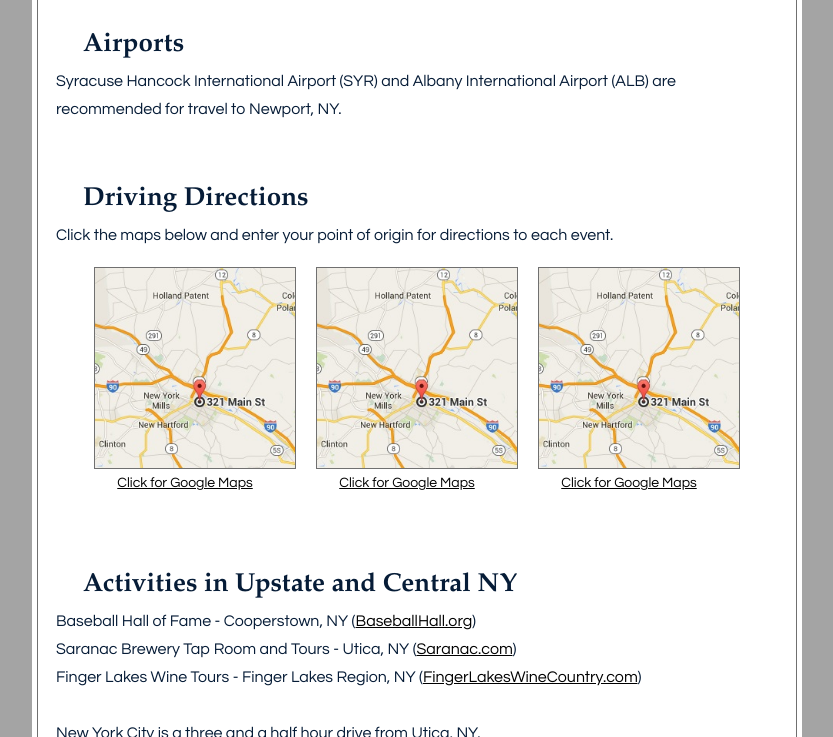
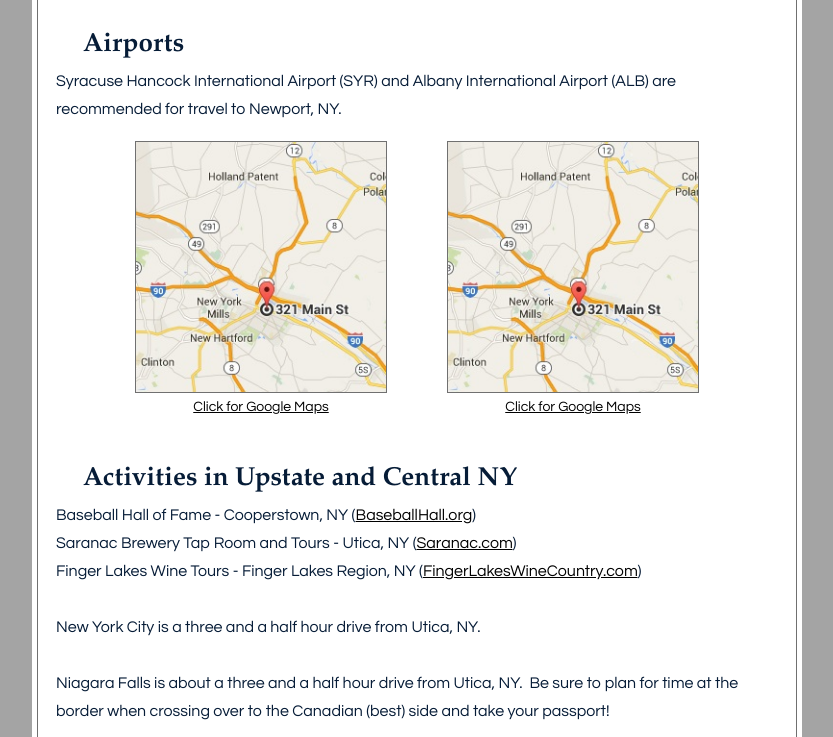
Before and after one commit to ClarissaAndCurtis/Wedding, a plain HTML site: page Accomodations.html in a window 1280 px wide. Shown: the part 1095-1832 px from the top of the page, without its empty margins (223-1056 px from the left). Drawn offline with Linux system fonts and the light colour scheme.

Commit message:
no driving directions, airport maps needed

```diff
--- a/Accomodations.html
+++ b/Accomodations.html
@@ -59,10 +59,6 @@ Released   : 20081009
             <div class="contentTitle">Airports</div>
             <div class="contentText">
               <p>Syracuse Hancock International Airport (SYR) and Albany International Airport (ALB) are recommended for travel to Newport, NY.</p><br />
-            </div>
-            <div class="contentTitle">Driving Directions</div>
-            <div class="contentText">
-              <p>Click the maps below and enter your point of origin for directions to each event.</p><br />
               <div class="centerMapContainer">
                 <div class="centerMap" id="centerMap1Div">
                   <a target="_blank" rel="popup" href="https://www.google.com/maps/dir//321+Main+St,+Utica,+NY+13501/@43.0974992,-75.2309034,13z/data=!4m8!4m7!1m0!1m5!1m1!1s0x89d947186bfdc925:0x975415d47d8ddc1a!2m2!1d-75.2239083!2d43.103915"><img id="centerMap1" src="unionstation_map_small2.jpg" title="Google Maps - Union Station, Utica, NY">
@@ -72,10 +68,6 @@ Released   : 20081009
                   <a target="_blank" rel="popup" href="https://www.google.com/maps/dir//321+Main+St,+Utica,+NY+13501/@43.0974992,-75.2309034,13z/data=!4m8!4m7!1m0!1m5!1m1!1s0x89d947186bfdc925:0x975415d47d8ddc1a!2m2!1d-75.2239083!2d43.103915"><img id="centerMap2" src="unionstation_map_small2.jpg" title="Google Maps - Union Station, Utica, NY">
                   <div class="mapCaption"><p>Click for Google Maps</a></p></div>
                 </div>
-                <div class="centerMap" id="centerMap3Div">
-                  <a target="_blank" rel="popup" href="https://www.google.com/maps/dir//321+Main+St,+Utica,+NY+13501/@43.0974992,-75.2309034,13z/data=!4m8!4m7!1m0!1m5!1m1!1s0x89d947186bfdc925:0x975415d47d8ddc1a!2m2!1d-75.2239083!2d43.103915"><img id="centerMap3" src="unionstation_map_small2.jpg" title="Google Maps - Union Station, Utica, NY">
-                  <div class="mapCaption"><p>Click for Google Maps</a></p></div>
-                </div><br /><br /><br /><br />
               </div>
             </div>
             <div class="contentTitle">Activities in Upstate and Central NY</div>
--- a/style.css
+++ b/style.css
@@ -322,37 +322,28 @@ body
   margin: -10px 20px 0px 0px;
   border: 1px solid #707070;
 }
-#radissonmapDiv{margin-top: -20px;}
+#radissonmapDiv{margin-top: -10px;}
+
 .contentBox .innerBox #centerMap1
 {
   float: left;
-  width: 200px;
-  height: 200px;
+  width: 250px;
+  height: 250px;
   /* top, right, bottom, left */
-  margin: -10px 10px 0px 10px;
+  margin: -10px 30px 0px 30px;
   border: 1px solid #707070;
 }
 #centerMap1Div{margin-top: 0px;}
 .contentBox .innerBox #centerMap2
 {
   float: left;
-  width: 200px;
-  height: 200px;
+  width: 250px;
+  height: 250px;
   /* top, right, bottom, left */
-  margin: -10px 10px 0px 10px;
+  margin: -10px 30px 0px 30px;
   border: 1px solid #707070;
 }
 #centerMap2Div{margin-top: 0px;}
-.contentBox .innerBox #centerMap3
-{
-  float: left;
-  width: 200px;
-  height: 200px;
-  /* top, right, bottom, left */
-  margin: -10px 10px 0px 10px;
-  border: 1px solid #707070;
-}
-#centerMap3Div{margin-top: 0px;}
 
 .contentBox .innerBox .mapCaption p
 {
@@ -369,12 +360,16 @@ body
   float: left;
   /*display: relative;*/
   /* top, right, bottom, left */
-  margin: 0px 0px 40px 0px;/*
+  margin: 0px 0px 10px 0px;/*
   padding: 0 0 0 0;*/
 }
 .contentText .centerMapContainer
 {
   float: center;
+}
+.contentText .centerMapContainer .mapCaption p
+{
+  margin: 0px 0px 0px 0px;
 }
 
 .contentTitle
```
